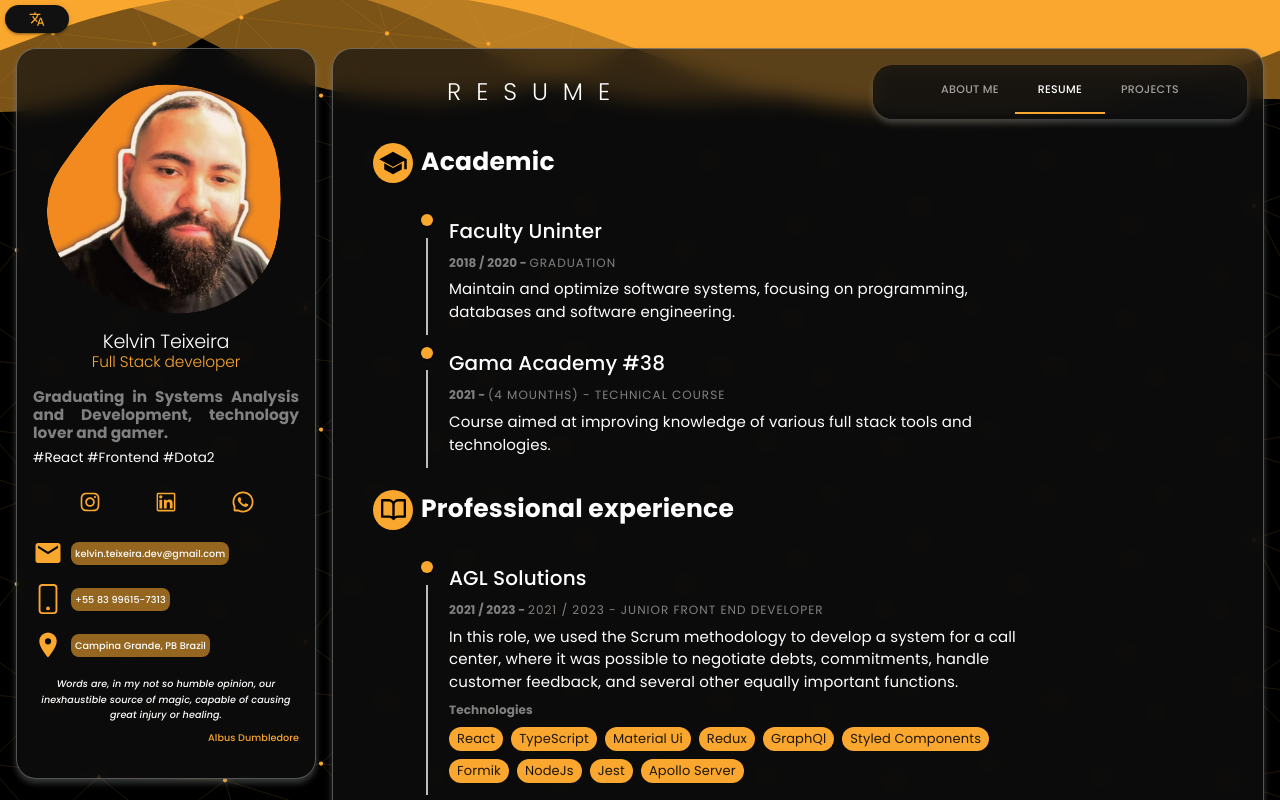
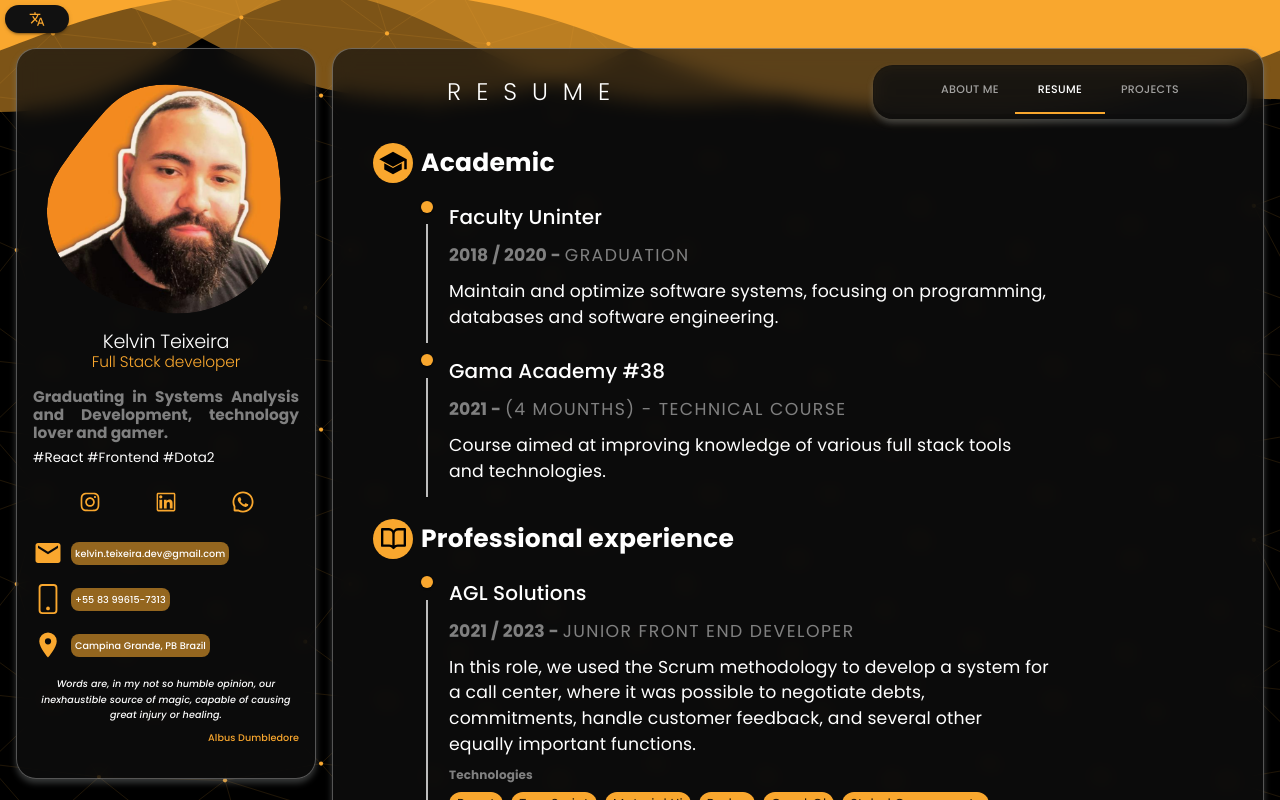
Before and after one commit to kelvinteixeira/My-Site, a React (Vite) app: page / in a window 1280 px wide. Both pictures are taken after a click on the tab "RESUME". Shown: the top 800 px of the page. Built offline with nearby package versions, Linux system fonts and the light colour scheme.

Commit message:
fear: resposivity

```diff
--- a/locales/en/translation.json
+++ b/locales/en/translation.json
@@ -26,16 +26,16 @@
   "resumeAcademicSecondDescription": "Course aimed at improving knowledge of various full stack tools and technologies.",
   "resumeProfessionalTitle": "Professional experience",
   "resumeProfessionalFirstTitle": "AGL Solutions",
-  "resumeProfessionalFirstSubtitle": "2021 / 2023 - Junior Front End Developer",
+  "resumeProfessionalFirstSubtitle": "Junior Front End Developer",
   "resumeProfessionalFirstDescription": "In this role, we used the Scrum methodology to develop a system for a call center, where it was possible to negotiate debts, commitments, handle customer feedback, and several other equally important functions.",
   "resumeProfessionalSecondTitle": "B.S Advogados",
-  "resumeProfessionalSecondSubtitle": "2021 / 2023 - Junior front end developer",
+  "resumeProfessionalSecondSubtitle": "Junior front end developer",
   "resumeProfessionalSecondDescription": "In this project, we used the Scrum methodology to develop a system for a call center, where it was possible to negotiate debts, commitments, handle customer feedback, and several other equally important functions.",
   "resumeProfessionalThirdTitle": "Alenilson Psicólogo",
-  "resumeProfessionalThirdSubtitle": "2024 -Freelance Developer",
+  "resumeProfessionalThirdSubtitle": "Freelance Developer",
   "resumeProfessionalThirdDescription": "In this project. I developed an institutional website for a local psychologist. Including the creation of the layout, the interface, web development and choice of technologies to be used.",
   "resumeProfessionalFourthTitle": "Clínica Bellevita",
-  "resumeProfessionalFourthSubtitle": "2024 - Freelance Developer",
+  "resumeProfessionalFourthSubtitle": "Freelance Developer",
   "resumeProfessionalFourthDescription": "In this project. I developed an institutional website for a local dermatofunctional physiotherapy clinic. Including the creation of the layout, the interface, web development and choice of technologies to be used.",
   "resumeLanguageTitle": "Languages",
   "resumeLanguageFirstTitle": "Portuguese",
--- a/locales/pt/translation.json
+++ b/locales/pt/translation.json
@@ -26,16 +26,16 @@
   "resumeAcademicSecondDescription": "Curso com o objetivo de aperfeiçoar o conhecimento de diversas ferramentas e tecnologias full stack.",
   "resumeProfessionalTitle": "Experiência profissional",
   "resumeProfessionalFirstTitle": "AGL Solutions",
-  "resumeProfessionalFirstSubtitle": "2021 / 2023 - Desenvolvedor Front end junior",
+  "resumeProfessionalFirstSubtitle": "Desenvolvedor Front end junior",
   "resumeProfessionalFirstDescription": "Neste projeto, utilizamos a metodologia Scrum para desenvolver um sistema para um call center, onde era possível realizar negociações de dívidas, compromissos, tratamento de feedback de clientes, e várias outras funções igualmente importantes.",
   "resumeProfessionalSecondTitle": "B.S Advogados",
-  "resumeProfessionalSecondSubtitle": "2021 / 2023 - Desenvolvedor Front end junior",
+  "resumeProfessionalSecondSubtitle": "Desenvolvedor Front end junior",
   "resumeProfessionalSecondDescription": "Neste projeto, utilizamos a metodologia Scrum para desenvolver um sistema para um call center, onde era possível realizar negociações de dívidas, compromissos, tratamento de feedback de clientes, e várias outras funções igualmente importantes.",
   "resumeProfessionalThirdTitle": "Alenilson Psicólogo",
-  "resumeProfessionalThirdSubtitle": "2024 - Desenvolvedor Freelancer",
+  "resumeProfessionalThirdSubtitle": "Desenvolvedor Freelancer",
   "resumeProfessionalThirdDescription": "Neste projeto. Desenvolvi um site institucional para um psicologo local. Incluindo a criação do layout, a interface, o desenvolvimento web e escolha das tecnologias a serem utilizadas.",
   "resumeProfessionalFourthTitle": "Clínica Bellevita",
-  "resumeProfessionalFourthSubtitle": "2024 - Desenvolvedor Freelancer",
+  "resumeProfessionalFourthSubtitle": "Desenvolvedor Freelancer",
   "resumeProfessionalFourthDescription": "Neste projeto. Desenvolvi um site institucional para uma um clínica de fisioterapia dermatofuncional local. Incluindo a criação do layout, a interface, o desenvolvimento web e escolha das tecnologias a serem utilizadas.",
   "resumeLanguageTitle": "Idiomas",
   "resumeLanguageFirstTitle": "Português",
--- a/src/components/Resume/ResumeAcademic.tsx
+++ b/src/components/Resume/ResumeAcademic.tsx
@@ -7,6 +7,7 @@ import {
   TimelineContent,
 } from "@mui/lab";
 import { Grid, Typography } from "@mui/material";
+import { useResponsiveLayout } from "../../hooks/useResponsiveLayout";
 
 type ResumeAcademicProps = {
   resumeAcademicTitle: string;
@@ -16,12 +17,14 @@ type ResumeAcademicProps = {
   resumeAcademicSecondTitle: string;
   resumeAcademicSecondSubtitle: string;
   resumeAcademicSecondDescription: string;
-}
+};
 
 export const ResumeAcademic = (props: ResumeAcademicProps) => {
+  const { isSmall, isExtraSmall, isMedium, getFontSize } =
+    useResponsiveLayout();
   return (
     <>
-      <Grid container>
+      <Grid container alignItems={"center"}>
         <Grid
           container
           justifyContent={"center"}
@@ -35,7 +38,10 @@ export const ResumeAcademic = (props: ResumeAcademicProps) => {
         >
           <img src="/icons/school.svg" style={{ width: 30 }} />
         </Grid>
-        <Typography fontSize={25} fontWeight={"bolder"} marginBottom={2}>
+        <Typography
+          fontSize={isExtraSmall ? 15 : 25}
+          fontWeight={"bolder"}
+        >
           {props.resumeAcademicTitle}
         </Typography>
       </Grid>
@@ -49,13 +55,36 @@ export const ResumeAcademic = (props: ResumeAcademicProps) => {
             <Typography variant="h6" component="span">
               {props.resumeAcademicFirstTitle}
             </Typography>
-            <Typography fontSize={12} color={"grey"} fontWeight={"bold"}>
+            <Typography
+              sx={{
+                fontSize: `${getFontSize(
+                  isSmall || isExtraSmall ? 0.6 : 1.8
+                )}rem`,
+              }}
+              color={"grey"}
+              fontWeight={"bold"}
+            >
               2018 / 2020 -{" "}
-              <Typography component={"span"} variant="overline">
+              <Typography
+                sx={{
+                  fontSize: `${getFontSize(
+                    isSmall || isExtraSmall ? 0.6 : 1.8
+                  )}rem`,
+                }}
+                component={"span"}
+                variant="overline"
+              >
                 {props.resumeAcademicFirstSubtitle}
               </Typography>
             </Typography>
-            <Typography width={600} fontSize={15}>
+            <Typography
+              width={isExtraSmall ? 200 : isSmall || isMedium ? 400 : 600}
+              sx={{
+                fontSize: `${getFontSize(
+                  isSmall || isExtraSmall ? 1 : 1.8
+                )}rem`,
+              }}
+            >
               {props.resumeAcademicFirstDescription}
             </Typography>
           </TimelineContent>
@@ -69,13 +98,36 @@ export const ResumeAcademic = (props: ResumeAcademicProps) => {
             <Typography variant="h6" component="span">
               {props.resumeAcademicSecondTitle}
             </Typography>
-            <Typography fontSize={12} color={"grey"} fontWeight={"bold"}>
+            <Typography
+              sx={{
+                fontSize: `${getFontSize(
+                  isSmall || isExtraSmall ? 0.6 : 1.8
+                )}rem`,
+              }}
+              color={"grey"}
+              fontWeight={"bold"}
+            >
               2021 -{" "}
-              <Typography component={"span"} variant="overline">
+              <Typography
+                sx={{
+                  fontSize: `${getFontSize(
+                    isSmall || isExtraSmall ? 0.6 : 1.8
+                  )}rem`,
+                }}
+                component={"span"}
+                variant="overline"
+              >
                 {props.resumeAcademicSecondSubtitle}
               </Typography>
             </Typography>
-            <Typography width={600} fontSize={15}>
+            <Typography
+              width={isExtraSmall ? 200 : isSmall || isMedium ? 400 : 600}
+              sx={{
+                fontSize: `${getFontSize(
+                  isSmall || isExtraSmall ? 1 : 1.8
+                )}rem`,
+              }}
+            >
               {props.resumeAcademicSecondDescription}
             </Typography>
           </TimelineContent>
--- a/src/components/Resume/ResumeExperience.tsx
+++ b/src/components/Resume/ResumeExperience.tsx
@@ -7,6 +7,7 @@ import {
   TimelineContent,
 } from "@mui/lab";
 import { Grid, Typography, Chip } from "@mui/material";
+import { useResponsiveLayout } from "../../hooks/useResponsiveLayout";
 
 type ResumeProfessionalProps = {
   resumeProfessionalTitle: string;
@@ -22,14 +23,17 @@ type ResumeProfessionalProps = {
   resumeProfessionalFourthTitle: string;
   resumeProfessionalFourthSubtitle: string;
   resumeProfessionalFourthDescription: string;
-  resumeUsedTechnologies: string
+  resumeUsedTechnologies: string;
 };
 
 export const ResumeExperience = (props: ResumeProfessionalProps) => {
+  const { isSmall, isExtraSmall, isMedium, getFontSize } =
+    useResponsiveLayout();
   return (
     <>
-      <Grid container>
+      <Grid container alignItems={"center"}>
         <Grid
+          item
           container
           justifyContent={"center"}
           sx={{
@@ -42,9 +46,12 @@ export const ResumeExperience = (props: ResumeProfessionalProps) => {
         >
           <img src="/icons/book.svg" style={{ width: 25 }} />
         </Grid>
-        <Typography fontSize={25} fontWeight={"bolder"} marginBottom={2}>
-          {props.resumeProfessionalTitle}
-        </Typography>
+          <Typography
+            fontSize={isExtraSmall ? 15 : 25}
+            fontWeight={"bolder"}
+          >
+            {props.resumeProfessionalTitle}
+          </Typography>
       </Grid>
       <Timeline position="right" sx={{ marginBottom: 2 }}>
         <TimelineItem sx={{ width: 10 }}>
@@ -56,13 +63,29 @@ export const ResumeExperience = (props: ResumeProfessionalProps) => {
             <Typography variant="h6" component="span">
               {props.resumeProfessionalFirstTitle}
             </Typography>
-            <Typography fontSize={12} color={"grey"} fontWeight={"bold"}>
+            <Typography sx={{
+                  fontSize: `${getFontSize(
+                    isSmall || isExtraSmall ? 0.6 : 1.8
+                  )}rem`,
+                }} color={"grey"} fontWeight={"bold"}>
               2021 / 2023 -{" "}
-              <Typography component={"span"} variant="overline">
+              <Typography component={"span"} variant="overline"  sx={{
+                  fontSize: `${getFontSize(
+                    isSmall || isExtraSmall ? 0.6 : 1.8
+                  )}rem`,
+                }}>
                 {props.resumeProfessionalFirstSubtitle}
               </Typography>
             </Typography>
-            <Typography width={600} fontSize={15} marginBottom={1}>
+            <Typography
+              width={isExtraSmall ? 200 : isSmall || isMedium ? 400 : 600}
+              sx={{
+                fontSize: `${getFontSize(
+                  isSmall || isExtraSmall ? .8 : 1.8
+                )}rem`,
+              }}
+              marginBottom={1}
+            >
               {props.resumeProfessionalFirstDescription}
             </Typography>
             <Typography
@@ -96,13 +119,29 @@ export const ResumeExperience = (props: ResumeProfessionalProps) => {
             <Typography variant="h6" component="span">
               {props.resumeProfessionalSecondTitle}
             </Typography>
-            <Typography fontSize={12} color={"grey"} fontWeight={"bold"}>
+            <Typography sx={{
+                  fontSize: `${getFontSize(
+                    isSmall || isExtraSmall ? 0.6 : 1.8
+                  )}rem`,
+                }} color={"grey"} fontWeight={"bold"}>
               2023 -{" "}
-              <Typography component={"span"} variant="overline">
+              <Typography component={"span"} variant="overline"  sx={{
+                  fontSize: `${getFontSize(
+                    isSmall || isExtraSmall ? 0.6 : 1.8
+                  )}rem`,
+                }}>
                 {props.resumeProfessionalSecondSubtitle}
               </Typography>
             </Typography>
-            <Typography width={600} fontSize={15} marginBottom={1}>
+            <Typography
+              width={isExtraSmall ? 200 : isSmall || isMedium ? 400 : 600}
+              marginBottom={1}
+              sx={{
+                fontSize: `${getFontSize(
+                  isSmall || isExtraSmall ? .8 : 1.8
+                )}rem`,
+              }}
+            >
               {props.resumeProfessionalSecondDescription}
             </Typography>
             <Typography
@@ -130,13 +169,29 @@ export const ResumeExperience = (props: ResumeProfessionalProps) => {
             <Typography variant="h6" component="span">
               {props.resumeProfessionalThirdTitle}
             </Typography>
-            <Typography fontSize={12} color={"grey"} fontWeight={"bold"}>
+            <Typography sx={{
+                  fontSize: `${getFontSize(
+                    isSmall || isExtraSmall ? 0.6 : 1.8
+                  )}rem`,
+                }} color={"grey"} fontWeight={"bold"}>
               2023 -{" "}
-              <Typography component={"span"} variant="overline">
+              <Typography component={"span"} variant="overline"  sx={{
+                  fontSize: `${getFontSize(
+                    isSmall || isExtraSmall ? 0.6 : 1.8
+                  )}rem`,
+                }}>
                 {props.resumeProfessionalThirdSubtitle}
               </Typography>
             </Typography>
-            <Typography width={600} fontSize={15} marginBottom={1}>
+            <Typography
+              width={isExtraSmall ? 200 : isSmall || isMedium ? 400 : 600}
+              sx={{
+                fontSize: `${getFontSize(
+                  isSmall || isExtraSmall ? .8 : 1.8
+                )}rem`,
+              }}
+              marginBottom={1}
+            >
               {props.resumeProfessionalThirdDescription}
             </Typography>
             <Typography
@@ -165,13 +220,29 @@ export const ResumeExperience = (props: ResumeProfessionalProps) => {
             <Typography variant="h6" component="span">
               {props.resumeProfessionalFourthTitle}
             </Typography>
-            <Typography fontSize={12} color={"grey"} fontWeight={"bold"}>
+            <Typography sx={{
+                  fontSize: `${getFontSize(
+                    isSmall || isExtraSmall ? 0.6 : 1.8
+                  )}rem`,
+                }} color={"grey"} fontWeight={"bold"}>
               2024 -{" "}
-              <Typography component={"span"} variant="overline">
+              <Typography component={"span"} variant="overline"  sx={{
+                  fontSize: `${getFontSize(
+                    isSmall || isExtraSmall ? 0.6 : 1.8
+                  )}rem`,
+                }}>
                 {props.resumeProfessionalFourthSubtitle}
               </Typography>
             </Typography>
-            <Typography width={600} fontSize={15} marginBottom={1}>
+            <Typography
+              width={isExtraSmall ? 200 : isSmall || isMedium ? 400 : 600}
+              sx={{
+                fontSize: `${getFontSize(
+                  isSmall || isExtraSmall ? .8 : 1.8
+                )}rem`,
+              }}
+              marginBottom={1}
+            >
               {props.resumeProfessionalFourthDescription}
             </Typography>
             <Typography
--- a/src/components/Resume/ResumeLanguages.tsx
+++ b/src/components/Resume/ResumeLanguages.tsx
@@ -7,6 +7,7 @@ import {
   TimelineContent,
 } from "@mui/lab";
 import { Grid, Typography } from "@mui/material";
+import { useResponsiveLayout } from "../../hooks/useResponsiveLayout";
 
 type ResuseLanguagesProps = {
   resumeLanguageTitle: string;
@@ -19,9 +20,11 @@ type ResuseLanguagesProps = {
 };
 
 export const ResumeLanguages = (props: ResuseLanguagesProps) => {
+  const { isSmall, isExtraSmall, isMedium, getFontSize } =
+    useResponsiveLayout();
   return (
     <>
-      <Grid container>
+      <Grid container alignItems={'center'}>
         <Grid
           container
           justifyContent={"center"}
@@ -35,7 +38,7 @@ export const ResumeLanguages = (props: ResuseLanguagesProps) => {
         >
           <img src="/icons/language.svg" style={{ width: 25 }} />
         </Grid>
-        <Typography fontSize={25} fontWeight={"bolder"} marginBottom={2}>
+        <Typography  fontSize={isExtraSmall ? 15 : 25} fontWeight={"bolder"} >
           {props.resumeLanguageTitle}
         </Typography>
       </Grid>
@@ -52,7 +55,11 @@ export const ResumeLanguages = (props: ResuseLanguagesProps) => {
             <Typography fontSize={12} color={"grey"} fontWeight={"bold"}>
               {props.resumeLanguageFirstSubtitle}
             </Typography>
-            <Typography width={600} fontSize={15}>
+            <Typography  width={isExtraSmall ? 200 : isSmall || isMedium ? 400 : 600} sx={{
+                fontSize: `${getFontSize(
+                  isSmall || isExtraSmall ? .8 : 1.8
+                )}rem`,
+              }}>
               {props.resumeLanguageFirstDescription}
             </Typography>
           </TimelineContent>
@@ -69,7 +76,11 @@ export const ResumeLanguages = (props: ResuseLanguagesProps) => {
             <Typography fontSize={12} color={"grey"} fontWeight={"bold"}>
               {props.resumeLanguageSecondSubtitle}
             </Typography>
-            <Typography width={600} fontSize={15}>
+            <Typography  width={isExtraSmall ? 200 : isSmall || isMedium ? 400 : 600} sx={{
+                fontSize: `${getFontSize(
+                  isSmall || isExtraSmall ? .8 : 1.8
+                )}rem`,
+              }}>
               {props.resumeLanguageFirstDescription}
             </Typography>
           </TimelineContent>
--- a/src/components/Resume/ResumeSkills.tsx
+++ b/src/components/Resume/ResumeSkills.tsx
@@ -1,14 +1,17 @@
 import { Grid, LinearProgress, Typography } from "@mui/material";
 import { skills } from "../../services/api";
+import { useResponsiveLayout } from "../../hooks/useResponsiveLayout";
 
 type ResumeSkillProps = {
   resumeHardSkillTitle: string;
 };
 
 export const ResumeSkills = (props: ResumeSkillProps) => {
+  const { isSmall, isExtraSmall, isMedium, getFontSize } =
+    useResponsiveLayout();
   return (
     <>
-      <Grid container>
+      <Grid container alignItems={"center"} marginBottom={3}>
         <Grid
           container
           justifyContent={"center"}
@@ -18,12 +21,11 @@ export const ResumeSkills = (props: ResumeSkillProps) => {
             borderRadius: 100,
             bgcolor: "#f9a72e",
             marginRight: 1,
-            marginBottom: 3,
           }}
         >
-          <img src="/icons/skills.svg" style={{ width: 30 }} />
+          <img src="/icons/skills.svg" style={{ width: 25 }} />
         </Grid>
-        <Typography fontSize={25} fontWeight={"bolder"} marginBottom={2}>
+        <Typography fontSize={isExtraSmall ? 15 : 25} fontWeight={"bolder"}>
           {props.resumeHardSkillTitle}
         </Typography>
       </Grid>
@@ -45,23 +47,23 @@ export const ResumeSkills = (props: ResumeSkillProps) => {
             alignItems={"center"}
             key={skill.title}
           >
-            <Grid>
-              <img src={skill.badge} style={{ width: 35 }} />
+            <Grid item xs={1}>
+              <img src={skill.badge} style={{ width: isExtraSmall ? 25 : 35 }} />
             </Grid>
-            <Grid item xs={10}>
+            <Grid item xs={isExtraSmall ? 6 : 9}>
               <LinearProgress
                 variant="determinate"
                 value={skill.value}
                 sx={{
                   width: "auto",
-                  height: 10,
+                  height:isExtraSmall ? 5 : 10,
                   borderRadius: 2,
                   color: "#fff",
                 }}
               />
             </Grid>
-            <Grid item>
-              <Typography>{skill.value}%</Typography>
+            <Grid item xs={1}>
+              <Typography fontSize={isExtraSmall ? 12 : 25}>{skill.value}%</Typography>
             </Grid>
           </Grid>
         ))}
```
